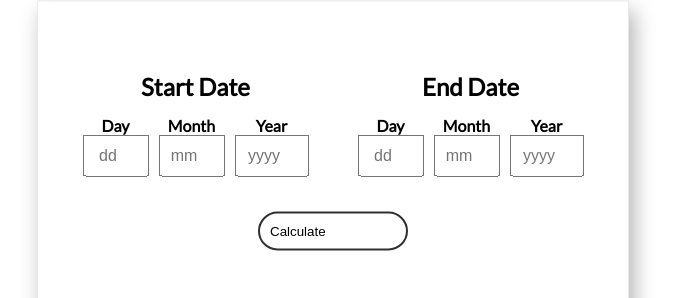
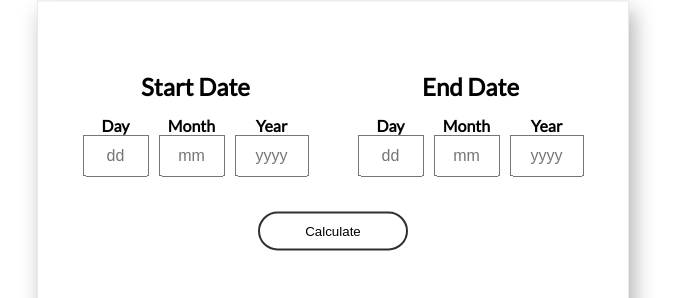
Before and after one commit to GreatDanton/ddg-datesCalculator, a plain HTML site: page index.html in a window 1280 px wide. Shown: the part 184-482 px from the top of the page, without its empty margins (307-982 px from the left). Drawn offline with Linux system fonts and the light colour scheme.

Commit message:
updated inputs

```diff
--- a/index.html
+++ b/index.html
@@ -19,17 +19,17 @@
         <div class="row centered">
           <div class="date-box">
             <h4> Day </h4>
-            <input id="day-start" class="input-integers" autocomplete="off" type="number" pattern="[0-9]*" min="1" maxlength="2" max="31" placeholder="dd"/>
+            <input id="day-start" class="input-integers" autocomplete="off" type="tel" pattern="[0-9]" min="1" maxlength="2" max="31" placeholder="dd"/>
           </div>
 
           <div class="date-box">
           <h4> Month </h4>
-          <input id="month-start" class="input-integers" autocomplete="off" type="number" pattern="[0-9]*" min="1" maxlength="2" max="12" placeholder="mm"/>
+          <input id="month-start" class="input-integers" autocomplete="off" type="tel" pattern="[0-9]*" min="1" maxlength="2" max="12" placeholder="mm"/>
           </div>
 
           <div class="date-box">
             <h4> Year </h4>
-          <input id="year-start" class="input-year" autocomplete="off" type="number" pattern="[0-9]*" min="1" maxlength="4" placeholder="yyyy"/>
+          <input id="year-start" class="input-year" autocomplete="off" type="tel" pattern="[0-9]*" min="1" maxlength="4" placeholder="yyyy"/>
           </div>
 
         </div><!-- end of row -->
@@ -40,17 +40,17 @@
         <div class="row centered">
           <div class="date-box">
        <h4> Day </h4>
-     <input id="day-end" class="input-integers" autocomplete="off" type="number" pattern="[0-9]*" min="1" maxlength="2" max="31" placeholder="dd"/>
+     <input id="day-end" class="input-integers" autocomplete="off" type="tel" pattern="[0-9]*" min="1" maxlength="2" max="31" placeholder="dd"/>
      </div>
 
      <div class="date-box">
        <h4> Month </h4>
-     <input id="month-end" class="input-integers" autocomplete="off" type="number" pattern="[0-9]*" min="1" maxlength="2" max="12" placeholder="mm"/>
+     <input id="month-end" class="input-integers" autocomplete="off" type="tel" pattern="[0-9]*" min="1" maxlength="2" max="12" placeholder="mm"/>
      </div>
 
      <div class="date-box">
        <h4> Year </h4>
-     <input id="year-end" class="input-year" autocomplete="off" type="number" pattern="[0-9]*" min="0" maxlength="4" placeholder="yyyy"/>
+     <input id="year-end" class="input-year" autocomplete="off" type="tel" pattern="[0-9]*" min="0" maxlength="4" placeholder="yyyy"/>
      </div>
 
         </div><!-- end of row -->
--- a/main.css
+++ b/main.css
@@ -70,8 +70,8 @@ h1, h2, h3, h4, h5, p {
   cursor: pointer;
   border: 2px solid #303030;
   border-radius: 40px;
-  display: flex;
   margin: 10px auto;
+  display: block;
   transition: all 0.3s ease-in-out;
 }
 
```
